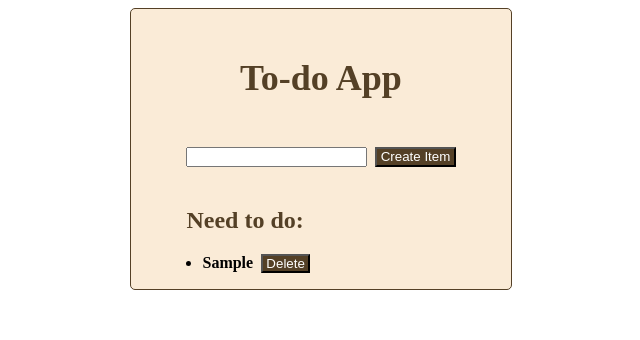
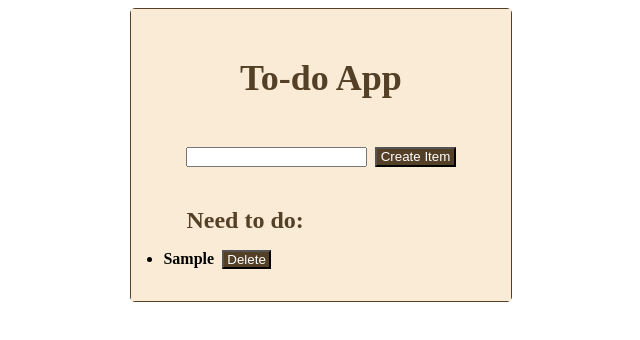
Before and after one commit to Akhtar-Joomun/to-do-app, a website: page app.html in a window 1280 px wide. Both pictures are taken after typing "Sample" into the empty fields and a click on the button "Create Item". Shown: the whole page, without its empty margins (319-959 px from the left). Drawn offline with Linux system fonts and the light colour scheme.

Commit message:
Adjust style

```diff
--- a/app.html
+++ b/app.html
@@ -8,8 +8,8 @@
     <link rel="stylesheet" href="style.css">
     <title>To-do App</title>
 </head>
-
 <body>
+    <div class="body">
         <section class="container">
             <div class="to-do-app">
                 <div class="to-do-title-con">
@@ -21,13 +21,16 @@
                         <button class="create-item">Create Item</button>
                     </div>
                 </form>
-            <div>
+                <div class="need-to-do-con">
                     <h2 class="need-to-do">Need to do:</h2>
                 </div>
+            </div>
+        </section>
+        <section class="ul-con">
                 <ul class="my-ul">
                 </ul>
+        </section>
     </div>
-    </section>
     <script src="script.js"></script>
 </body>
 
--- a/style.css
+++ b/style.css
@@ -2,13 +2,23 @@
   padding: 0;
 }
 
+.body {
+  border-radius: 5px;
+  border: 1px solid rgb(84, 64, 38);
+  width: 30%;
+  margin: 0 auto;
+}
+
 .container {
-  width: 30%;
   background-color: antiquewhite;
   display: flex;
   margin: 0 auto;
-  border-radius: 5px;
-  border: 1px solid rgb(84, 64, 38);
+}
+
+.ul-con {
+    background-color: antiquewhite;
+    display: flex;
+    margin: 0 auto;
 }
 
 .to-do-app {
@@ -24,6 +34,12 @@
   margin: 3rem auto;
 }
 
+.need-to-do-con {
+  display: flex;
+  width: 100%;
+  margin: 0 auto;
+}
+
 .to-do-title,
 .need-to-do {
   color: rgb(84, 64, 38);
@@ -31,15 +47,23 @@
 
 .need-to-do {
   margin-top: 2.5rem;
+  justify-content:space-between;
+  margin-bottom: 0;
+}
+
+.form {
+  display: flex;
 }
 
 .my-field {
   display: flex;
+  margin: 0 auto;
 }
 
 .my-lists {
   display: flex;
   margin: 1rem;
+  margin-top: 0;
 }
 
 .my-list {
@@ -54,6 +78,10 @@
   padding: 0.02rem 0.2rem;
 }
 
+.my-lists {
+  margin-left: 2rem;
+}
+
 .create-item:hover,
 .del-button:hover {
   cursor: pointer;
```
Lines whose indentation alone changed are shown as unchanged.
